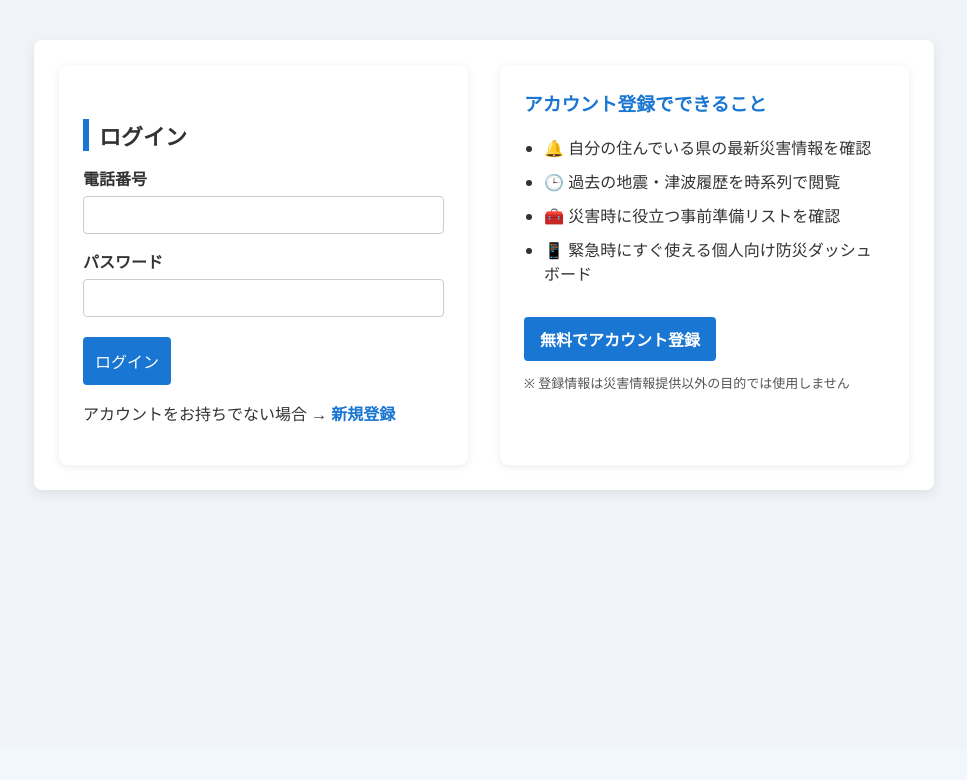
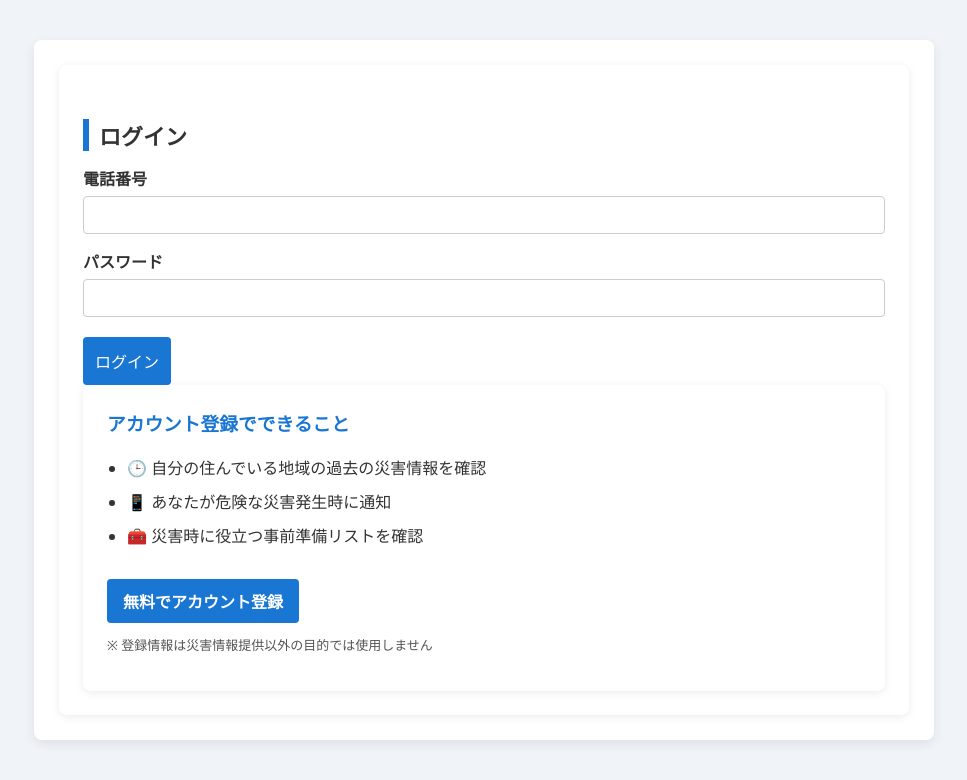
Before and after one commit to sr6910/my_fastapi_app, a Flask app: page /login in a window 1280 px wide. Shown: the part 52-832 px from the top of the page, without its empty margins (156-1123 px from the left). Before the commit the page ends 548 px from the top, so only its background shows below. Run offline with Flask 3, Linux system fonts and the light colour scheme; data that the repository does not hold is empty; some libraries are stand-ins or nearby versions.

Commit message:
complete disaster support app

```diff
--- a/app.py
+++ b/app.py
@@ -198,8 +198,6 @@ def login():
 # ======================
 @app.route("/dashboard")
 def dashboard():
-    if "user_id" not in session:
-        return redirect(url_for("login"))
 
     conn = get_conn()
     cur = conn.cursor()
--- a/templates/login.html
+++ b/templates/login.html
@@ -38,20 +38,15 @@
                 <button type="submit">ログイン</button>
             </form>
 
-            <p style="margin-top:16px;">
-                アカウントをお持ちでない場合 →
-                <a href="/register"><strong>新規登録</strong></a>
-            </p>
-        </div>
-
         <!-- ===== 登録メリット表示 ===== -->
         <div class="benefit-box">
+
             <h3>アカウント登録でできること</h3>
             <ul>
-                <li>🔔 自分の住んでいる県の最新災害情報を確認</li>
-                <li>🕒 過去の地震・津波履歴を時系列で閲覧</li>
+                <li>🕒 自分の住んでいる地域の過去の災害情報を確認</li>
+                <li>📱 あなたが危険な災害発生時に通知</li>
                 <li>🧰 災害時に役立つ事前準備リストを確認</li>
-                <li>📱 緊急時にすぐ使える個人向け防災ダッシュボード</li>
+
             </ul>
 
             <a href="/register" class="register-btn">
```
